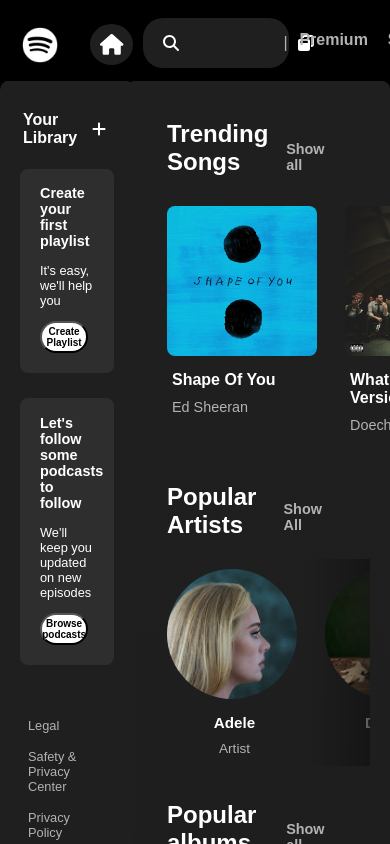
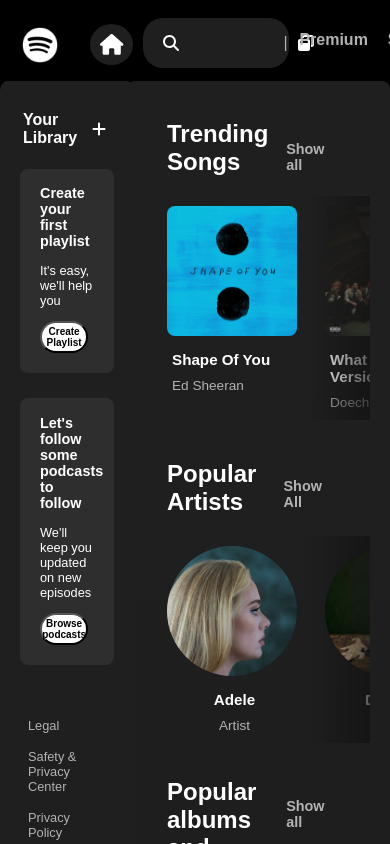
Before and after one commit to erleen0307/spotify-ui-clone, a React (Vite) app: page / in a window 390 px wide. Shown: the top 844 px of the page. Built offline with nearby package versions, Linux system fonts and the light colour scheme.

Commit message:
Update Songs.css

```diff
--- a/src/MainSection/Songs/Songs.css
+++ b/src/MainSection/Songs/Songs.css
@@ -135,3 +135,49 @@
     text-decoration: underline;
     cursor: pointer;
 }
+
+/* Responsive Fade Effect */
+.songGrid {
+    overflow-x: auto;
+    scrollbar-width: none; /* Firefox */
+    -ms-overflow-style: none;  /* IE 10+ */
+    position: relative;
+    padding-right: 40px; /* spacing for fade */
+}
+
+.songGrid::-webkit-scrollbar {
+    display: none; /* Chrome, Safari */
+}
+
+/* Fade Overlay on Right Edge */
+.songGrid::after {
+    content: "";
+    position: absolute;
+    top: 0;
+    right: 0;
+    height: 100%;
+    width: 60px;
+    background: linear-gradient(to right, transparent, #121212b4); /* match bg color */
+    pointer-events: none;
+    z-index: 1;
+}
+
+/* Make song cards shrink slightly on smaller screens */
+@media (max-width: 768px) {
+    .songCardWrapper {
+        width: 130px;
+    }
+
+    .songCardWrapper .songImage {
+        width: 130px;
+        height: 130px;
+    }
+
+    .songCardWrapper .songName {
+        font-size: 0.95rem;
+    }
+
+    .songCardWrapper .songInfo {
+        font-size: 0.85rem;
+    }
+}
```
